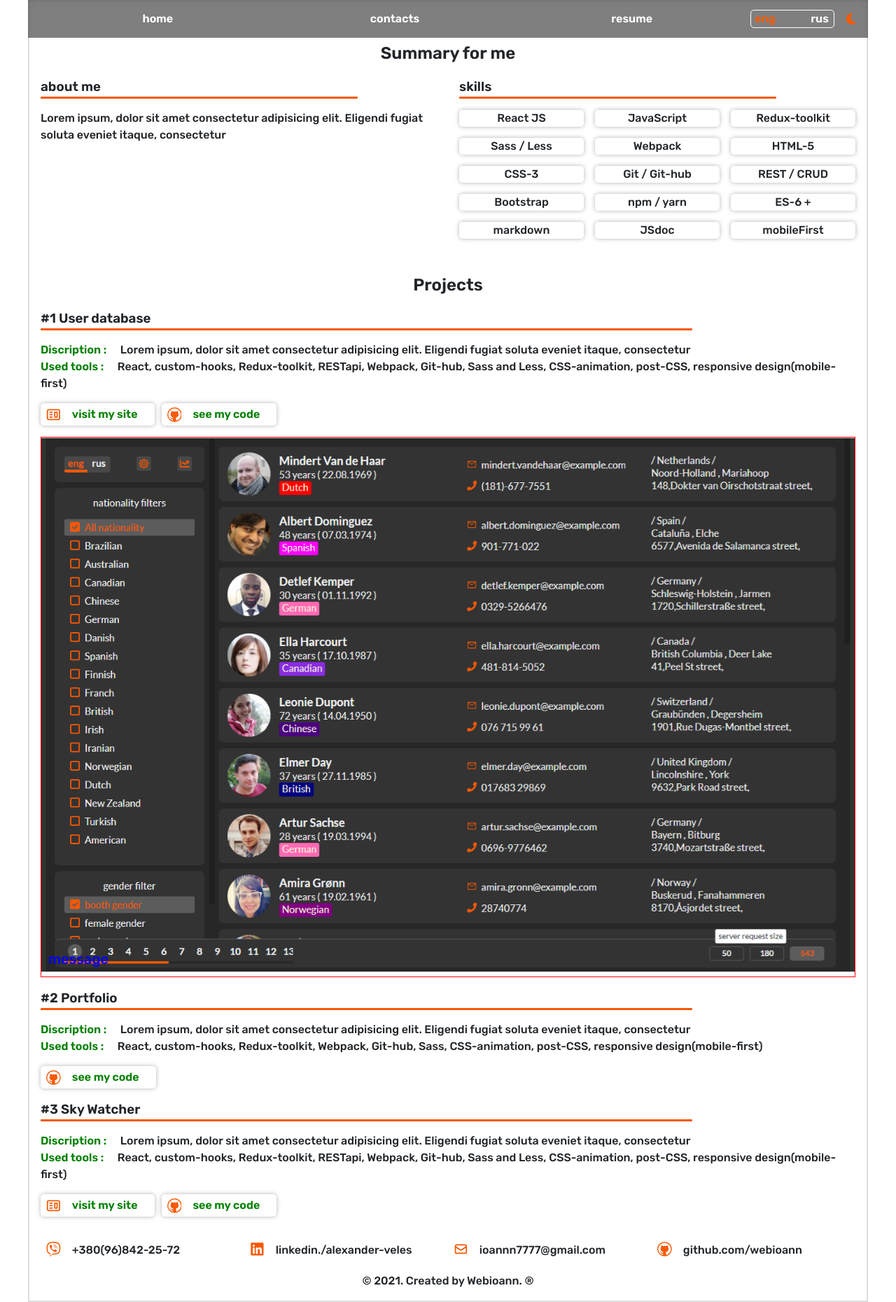
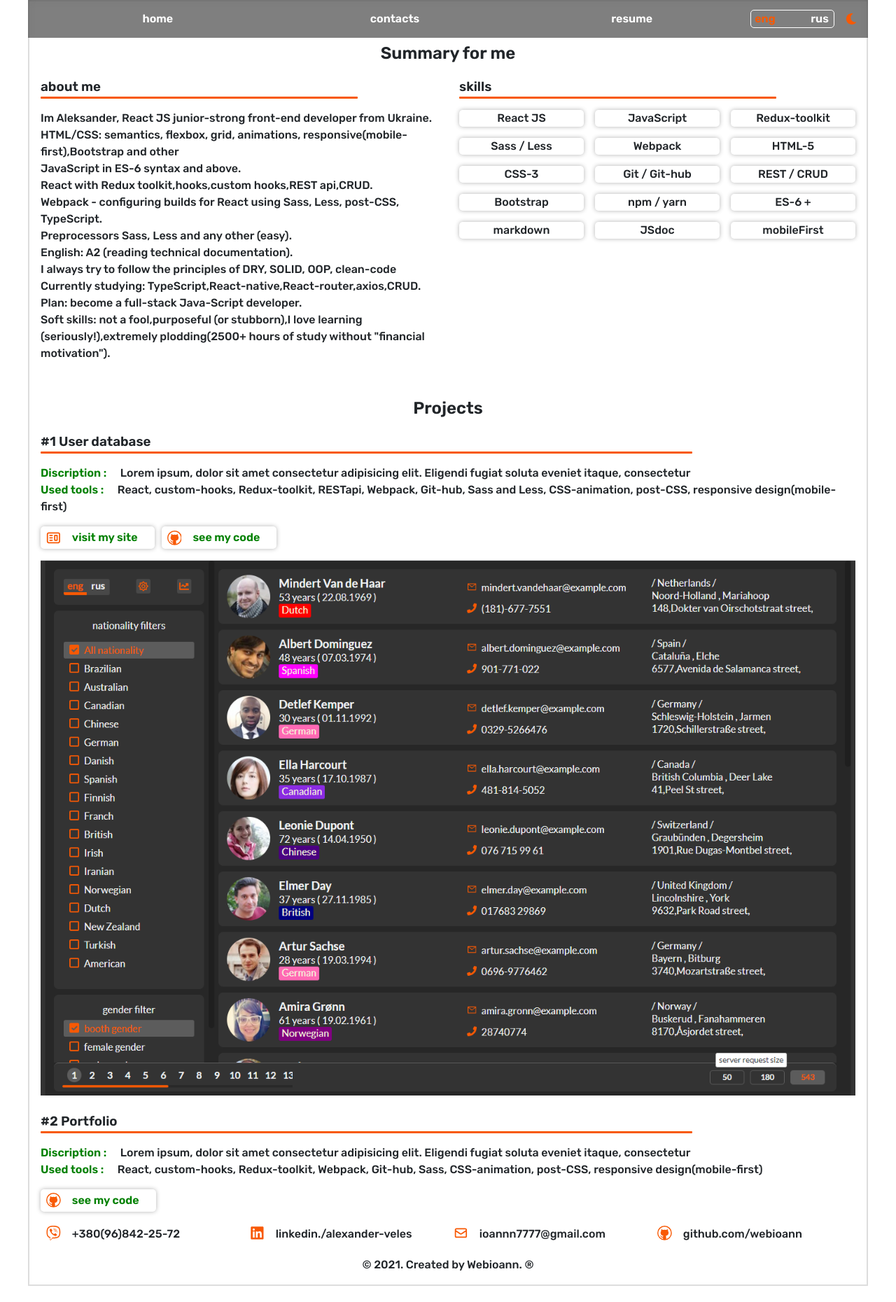
Before and after one commit to webioann/webpack-for-react, a React app: page / in a window 1280 px wide. Shown: the whole page at 70% size. After the commit the page ends 1837 px from the top, so only its background shows below. Built offline with nearby package versions, Linux system fonts and the light colour scheme.

Commit message:
new text for Summary

```diff
--- a/src/COMPONENTS/Projects/Projects.js
+++ b/src/COMPONENTS/Projects/Projects.js
@@ -1,10 +1,9 @@
 import React,{ useState,useEffect } from 'react';
 import { useSelector } from "react-redux";
 import useTranslator from '../../hooks/useTranslator';
-import { projTitle,portfolio,dashboard,weather } from '../../data/multiLang';
-import { gitHubPortfolio,gitHubDashboard,gitHubWeather } from '../../data/constants';
+import { projTitle,portfolio,dashboard } from '../../data/multiLang';
+import { gitHubPortfolio,gitHubDashboard } from '../../data/constants';
 import LinkBox from '../LinkBox/LinkBox';
-import Slider from '../Slider/Slider';
 // ======== image imports ==============================
 import desktopDark from '../../assets/desktop-dk-eng.png'
 import desktopLight from '../../assets/desktop-lt-rus.png'
@@ -50,21 +49,20 @@ function Projects() {
                         <LinkBox href={gitHubDashboard} type='github' margin={'10px'}/>
                     </div>
                 </div>
-                <Slider/>
-                {/* <div className='screenshot'>
+
+                <div className='screenshot'>
                     <picture>
                         <source srcSet={tabletImg} media="(min-width: 500px) and (max-width: 767.999px)"  type='image/png'/>
                         <source  srcSet={desktopImg} media="(min-width: 768px)" type='image/png'/>
                         <img src={mobileImg} alt='img'/>
                     </picture>
-                </div> */}
+                </div>
 
             </section>
 
             <h3 className="subtitle">#2 { useTranslator(portfolio.subtitle) }</h3>
             <section className="portfolio">
                 <div className="wrapper">
-
 
                     <p className='discription'>
                         <span>{ useTranslator(dashboard.spanDiscript) }</span>
@@ -82,33 +80,6 @@ function Projects() {
 
             </section>
 
-            <h3 className="subtitle">#3 { useTranslator(weather.subtitle) } </h3>
-            <section className="weather">
-                <div className="wrapper">
-
-
-                    <p className='discription'>
-                        <span>{ useTranslator(weather.spanDiscript) }</span>
-                        { useTranslator(weather.textDicript) }
-                    </p>
-
-                    <p className='used-tools'>
-                        <span>{ useTranslator(weather.spanTools) }</span>
-                        { useTranslator(weather.textTools) }
-                    </p>
-
-                    <div className='link-row'>
-                        <LinkBox href={'#'} type='site'/>
-                        <LinkBox href={gitHubWeather} type='github' margin={'10px'}/>
-                    </div>
-
-                </div>
-
-                <div className='screenshot'>
-
-                </div>
-            </section>
-
         </section>
     )
 }
--- a/src/COMPONENTS/Summary/Summary.js
+++ b/src/COMPONENTS/Summary/Summary.js
@@ -2,7 +2,7 @@ import React, { useState } from 'react'
 import { dataSkills } from '../../data/data-skills'
 import { useSelector } from 'react-redux';
 import useTranslator from '../../hooks/useTranslator'
-import { summary } from '../../data/multiLang';
+import { summary,about,skills } from '../../data/multiLang';
 // import Tooltip from '../Tooltip/Tooltip'
 
 import './summary.scss'
@@ -16,16 +16,25 @@ function Summary() {
         <section className="summary">
             <h2 className="title row"> { useTranslator(summary.title) } </h2>
             <div className="wrapper">
-
                 <div className="about-box">
-                    <h3 className="subtitle">{ useTranslator(summary.aboutMeSubtitle) }</h3>
-                    <p className="about">
-                        { useTranslator(summary.aboutMeText) }
-                    </p>
+                    <h3 className="subtitle">{ useTranslator(about.subtitle) }</h3>
+                    <ul className="about">
+                        <li className='intro'>{useTranslator(about.intro)}</li>
+                        <li className='html-css'>{useTranslator(about.html_css)}</li>
+                        <li className='js'>{useTranslator(about.js)}</li>
+                        <li className='react'>{useTranslator(about.react)}</li>
+                        <li className='webpack'>{useTranslator(about.webpack)}</li>
+                        <li className='prepros'>{useTranslator(about.prepros)}</li>
+                        <li className='languages'>{useTranslator(about.languages)}</li>
+                        <li className='patterns'>{useTranslator(about.patterns)}</li>
+                        <li className='studying-now'>{useTranslator(about.studying_now)}</li>
+                        <li className='plan'>{useTranslator(about.plan)}</li>
+                        <li className='soft-skills'>{useTranslator(about.soft_skills)}</li>
+                    </ul>
                 </div>
 
                 <div className="skills-box">
-                    <h3 className="subtitle">{ useTranslator(summary.skills) }</h3>
+                    <h3 className="subtitle">{ useTranslator(skills.subtitle) }</h3>
                     <ul className='skills'>
                         { dataSkills.map((data) => (
                             <li key={data.id}
--- a/src/data/data-skills.js
+++ b/src/data/data-skills.js
@@ -1,5 +1,5 @@
 export const dataSkills = [
-    {title: 'React JS',     id: 1,  delay: "400ms" , textEng: 'text for tooltip tttttttttttttttttttttttttttttttttttttttttt'},
+    {title: 'React JS',     id: 1,  delay: "400ms" , textEng: 'text for tooltip'},
     {title: 'JavaScript',   id: 2,  delay: "700ms" , textEng: 'text for tooltip'},
     {title: 'Redux-toolkit',id: 3,  delay: "1000ms", textEng: 'text for tooltip'},
     {title: 'Sass / Less',  id: 4,  delay: "1300ms", textEng: 'text for tooltip'},
--- a/src/data/multiLang.js
+++ b/src/data/multiLang.js
@@ -21,25 +21,72 @@ export const projTitle = {
     eng: 'Projects',
     rus: 'Мои проэкты'
 };
-//==================================
+//============= Summary =====================
 export const summary = {
     title: {
         eng: 'Summary for me',
         rus: 'Коротко обо мне'
     },
-    aboutMeSubtitle: {
-        eng: 'about me',
-        rus: 'обо мне'
-    },
-    aboutMeText: {
-        eng: 'Lorem ipsum, dolor sit amet consectetur adipisicing elit. Eligendi fugiat soluta eveniet itaque, consectetur',
-        rus: 'Далеко-далеко за словесными горами в стране гласных и согласных живут рыбные тексты.'
-    },
-    skills: {
+};
+
+export const skills = {
+    subtitle: {
         eng: 'skills',
         rus: 'навыки'
     },
 };
+
+export const about = {
+    subtitle: {
+        eng: 'about me',
+        rus: 'обо мне'
+    },
+    intro: {
+        eng: 'Im Aleksander, React JS junior-strong front-end developer from Ukraine.',
+        rus: 'Я Александр, React JS джуниор-стронг фронтенд разработчик из Украины.'
+    },
+    html_css: {
+        eng: 'HTML/CSS: semantics, flexbox, grid, animations, responsive(mobile-first),Bootstrap and other',
+        rus: 'HTML/CSS: семантика, flexbox, grid, анимация, адаптивность(mobile-first),Boootstrap и т.д.'
+    },
+    js: {
+        eng: 'JavaScript in ES-6 syntax and above.',
+        rus: 'JavaScript в синтаксисе ES-6 и выше.'
+    },
+    react: {
+        eng: 'React with Redux toolkit,hooks,custom hooks,REST api,CRUD.',
+        rus: 'React в связке с Redux toolkit,хуки,кастомные хуки,REST api,CRUD.'
+    },
+    webpack: {
+        eng: 'Webpack - configuring builds for React using Sass, Less, post-CSS, TypeScript.',
+        rus: 'Webpack: конфигурирую сборки для React с использованием Sass,Less,post-CSS,TypeScript.'
+    },
+    prepros: {
+        eng: 'Preprocessors Sass, Less and any other (easy).',
+        rus: 'Препроцессоры Sass, Less и любой другой(легко).'
+    },
+    languages: {
+        eng: 'English: A2 (reading technical documentation).',
+        rus: 'Английский: А2 (чтение тех.документации).'
+    },
+    patterns: {
+        eng: 'I always try to follow the principles of DRY, SOLID, OOP, clean-code',
+        rus: 'Всегда стараюсь следовать принципам DRY,SOLID,OOP,clean-code'
+    },
+    studying_now: {
+        eng: 'Currently studying: TypeScript,React-native,React-router,axios,CRUD.',
+        rus: 'Сейчас изучаю: TypeScript,React-native,React-router,axios,CRUD.'
+    },
+    plan: {
+        eng: 'Plan: become a full-stack Java-Script developer.',
+        rus: 'План: стать full-stack Java-Script разработчиком.'
+    },
+    soft_skills: {
+        eng: 'Soft skills: not a fool,purposeful (or stubborn),I love learning (seriously!),extremely plodding(2500+ hours of study without "financial motivation").',
+        rus: 'Soft skills: не дурак,целеустремлен (или упрям),обожаю учится(серьезно!),крайне усидчив(2500+ часов обучения без "финансовой мотивации").'
+    },
+
+}
 //=====================================
 export const portfolio = {
     subtitle: {
```
